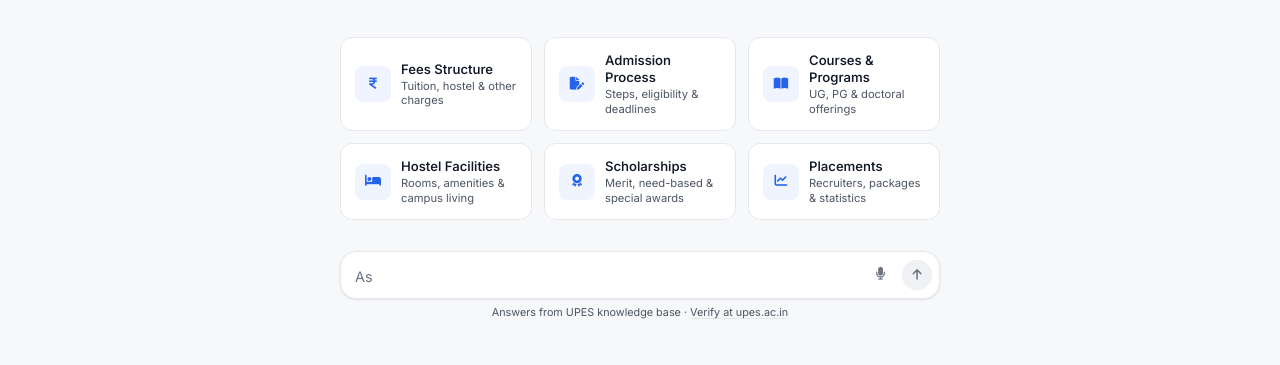
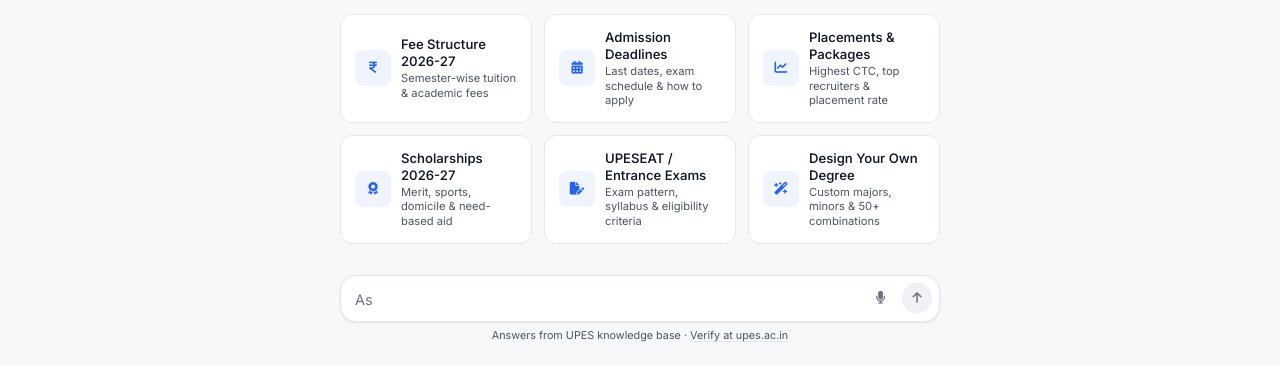
Before and after one commit to abhaysachan9/UPESHelper, a website with bundled scripts: page public/index.html in a window 1280 px wide. Shown: the part 435-800 px from the top of the page. Built offline with nearby package versions, Linux system fonts and the light colour scheme; files whose address does not match are found by name.

Commit message:
minor changes

```diff
--- a/public/index.html
+++ b/public/index.html
@@ -100,56 +100,56 @@
 
       <div class="landing-topics" role="list" aria-label="Suggested questions">
         <div role="listitem">
-          <button class="topic-card" data-question="What is the fees structure at UPES?">
+          <button class="topic-card" data-question="What is the B.Tech fee structure at UPES for 2026-27?">
             <span class="topic-icon"><i class="fa-solid fa-indian-rupee-sign"></i></span>
             <span class="topic-body">
-              <span class="topic-label">Fees Structure</span>
-              <span class="topic-desc">Tuition, hostel &amp; other charges</span>
+              <span class="topic-label">Fee Structure 2026-27</span>
+              <span class="topic-desc">Semester-wise tuition &amp; academic fees</span>
             </span>
           </button>
         </div>
         <div role="listitem">
-          <button class="topic-card" data-question="How does the UPES admission process work?">
-            <span class="topic-icon"><i class="fa-solid fa-file-pen"></i></span>
+          <button class="topic-card" data-question="What are the last dates to apply and exam dates for UPES 2026 admissions?">
+            <span class="topic-icon"><i class="fa-solid fa-calendar-days"></i></span>
             <span class="topic-body">
-              <span class="topic-label">Admission Process</span>
-              <span class="topic-desc">Steps, eligibility &amp; deadlines</span>
+              <span class="topic-label">Admission Deadlines</span>
+              <span class="topic-desc">Last dates, exam schedule &amp; how to apply</span>
             </span>
           </button>
         </div>
         <div role="listitem">
-          <button class="topic-card" data-question="What courses and programs does UPES offer?">
-            <span class="topic-icon"><i class="fa-solid fa-book-open"></i></span>
+          <button class="topic-card" data-question="What is the highest placement package at UPES and which companies recruit on campus?">
+            <span class="topic-icon"><i class="fa-solid fa-chart-line"></i></span>
             <span class="topic-body">
-              <span class="topic-label">Courses &amp; Programs</span>
-              <span class="topic-desc">UG, PG &amp; doctoral offerings</span>
+              <span class="topic-label">Placements &amp; Packages</span>
+              <span class="topic-desc">Highest CTC, top recruiters &amp; placement rate</span>
             </span>
           </button>
         </div>
         <div role="listitem">
-          <button class="topic-card" data-question="Tell me about UPES hostel facilities.">
-            <span class="topic-icon"><i class="fa-solid fa-bed"></i></span>
+          <button class="topic-card" data-question="What scholarships does UPES offer for 2026-27 and what is the eligibility?">
+            <span class="topic-icon"><i class="fa-solid fa-award"></i></span>
             <span class="topic-body">
-              <span class="topic-label">Hostel Facilities</span>
-              <span class="topic-desc">Rooms, amenities &amp; campus living</span>
+              <span class="topic-label">Scholarships 2026-27</span>
+              <span class="topic-desc">Merit, sports, domicile &amp; need-based aid</span>
             </span>
           </button>
         </div>
         <div role="listitem">
-          <button class="topic-card" data-question="What scholarships are available at UPES?">
-            <span class="topic-icon"><i class="fa-solid fa-award"></i></span>
+          <button class="topic-card" data-question="What is the UPESEAT exam pattern, syllabus and eligibility for B.Tech admission?">
+            <span class="topic-icon"><i class="fa-solid fa-file-pen"></i></span>
             <span class="topic-body">
-              <span class="topic-label">Scholarships</span>
-              <span class="topic-desc">Merit, need-based &amp; special awards</span>
+              <span class="topic-label">UPESEAT / Entrance Exams</span>
+              <span class="topic-desc">Exam pattern, syllabus &amp; eligibility criteria</span>
             </span>
           </button>
         </div>
         <div role="listitem">
-          <button class="topic-card" data-question="What are UPES placement statistics?">
-            <span class="topic-icon"><i class="fa-solid fa-chart-line"></i></span>
+          <button class="topic-card" data-question="How does the Design Your Own Degree program work at UPES?">
+            <span class="topic-icon"><i class="fa-solid fa-wand-magic-sparkles"></i></span>
             <span class="topic-body">
-              <span class="topic-label">Placements</span>
-              <span class="topic-desc">Recruiters, packages &amp; statistics</span>
+              <span class="topic-label">Design Your Own Degree</span>
+              <span class="topic-desc">Custom majors, minors &amp; 50+ combinations</span>
             </span>
           </button>
         </div>
@@ -163,29 +163,29 @@
       <div class="sidebar-inner">
         <h2 class="sidebar-heading">Explore Topics</h2>
         <nav class="sidebar-nav">
-          <button class="sidebar-link" data-question="What is the fees structure at UPES?">
-            <i class="fa-solid fa-indian-rupee-sign"></i> <span>Fees Structure</span>
+          <button class="sidebar-link" data-question="What is the B.Tech fee structure at UPES for 2026-27?">
+            <i class="fa-solid fa-indian-rupee-sign"></i> <span>Fee Structure 2026-27</span>
           </button>
-          <button class="sidebar-link" data-question="How does the UPES admission process work?">
-            <i class="fa-solid fa-file-pen"></i> <span>Admission Process</span>
+          <button class="sidebar-link" data-question="What are the last dates to apply and exam dates for UPES 2026 admissions?">
+            <i class="fa-solid fa-calendar-days"></i> <span>Admission Deadlines</span>
           </button>
-          <button class="sidebar-link" data-question="What courses and programs does UPES offer?">
+          <button class="sidebar-link" data-question="What is the highest placement package at UPES and which companies recruit on campus?">
+            <i class="fa-solid fa-chart-line"></i> <span>Placements &amp; Packages</span>
+          </button>
+          <button class="sidebar-link" data-question="What scholarships does UPES offer for 2026-27 and what is the eligibility?">
+            <i class="fa-solid fa-award"></i> <span>Scholarships 2026-27</span>
+          </button>
+          <button class="sidebar-link" data-question="What is the UPESEAT exam pattern, syllabus and eligibility for B.Tech admission?">
+            <i class="fa-solid fa-file-pen"></i> <span>UPESEAT / Entrance Exams</span>
+          </button>
+          <button class="sidebar-link" data-question="How does the Design Your Own Degree program work at UPES?">
+            <i class="fa-solid fa-wand-magic-sparkles"></i> <span>Design Your Own Degree</span>
+          </button>
+          <button class="sidebar-link" data-question="What courses and programs does UPES offer across all schools?">
             <i class="fa-solid fa-book-open"></i> <span>Courses &amp; Programs</span>
           </button>
-          <button class="sidebar-link" data-question="Tell me about UPES hostel facilities.">
-            <i class="fa-solid fa-bed"></i> <span>Hostel Facilities</span>
-          </button>
-          <button class="sidebar-link" data-question="What scholarships are available at UPES?">
-            <i class="fa-solid fa-award"></i> <span>Scholarships</span>
-          </button>
-          <button class="sidebar-link" data-question="What are UPES placement statistics?">
-            <i class="fa-solid fa-chart-line"></i> <span>Placements</span>
-          </button>
-          <button class="sidebar-link" data-question="What campus services does UPES provide?">
-            <i class="fa-solid fa-building-columns"></i> <span>Campus Services</span>
-          </button>
-          <button class="sidebar-link" data-question="What is the UPES academic calendar?">
-            <i class="fa-solid fa-calendar-days"></i> <span>Academic Calendar</span>
+          <button class="sidebar-link" data-question="How does UPES provide global exposure and international collaborations?">
+            <i class="fa-solid fa-globe"></i> <span>Global Opportunities</span>
           </button>
         </nav>
       </div>
@@ -202,7 +202,7 @@
   <div class="composer" id="composer">
     <div class="composer-inner">
       <div class="composer-box" id="input-box">
-        <textarea id="chat-input" rows="1" placeholder="Ask about UPES…"
+        <textarea id="chat-input" rows="1" placeholder="Ask about admissions, fees, placements…"
           aria-label="Message UPES Helper" autocomplete="off" spellcheck="true" maxlength="2000"></textarea>
         <div class="composer-actions">
           <button class="composer-btn call-btn" id="call-btn" title="Voice call" aria-label="Voice call">
```
Also changed, not shown: docs/DOCS-INDEX.md (renamed from DOCS-INDEX.md, +22 -22 lines), README.md, docs/ARCHITECTURE.md (renamed from ARCHITECTURE.md), docs/CHECKLIST.md (renamed from CHECKLIST.md), docs/DYNAMIC-CRAWLING-SUMMARY.md (renamed from DYNAMIC-CRAWLING-SUMMARY.md), docs/FAQ.md (renamed from FAQ.md), docs/GETTING-STARTED-DYNAMIC.md (renamed from GETTING-STARTED-DYNAMIC.md), docs/HOW-TO-INDEX-ONE-PAGE.txt (renamed from HOW-TO-INDEX-ONE-PAGE.txt), docs/IMPLEMENTATION-SUMMARY.md (renamed from IMPLEMENTATION-SUMMARY.md), docs/INCREMENTAL-INDEXING.md (renamed from INCREMENTAL-INDEXING.md), docs/INDEX-ONE-PAGE.md (renamed from INDEX-ONE-PAGE.md), docs/INDEXING-SUMMARY.txt (renamed from INDEXING-SUMMARY.txt), docs/INSTALLATION-VERIFIED.md (renamed from INSTALLATION-VERIFIED.md), docs/MIGRATION-GUIDE.md (renamed from MIGRATION-GUIDE.md), 4 more files.
